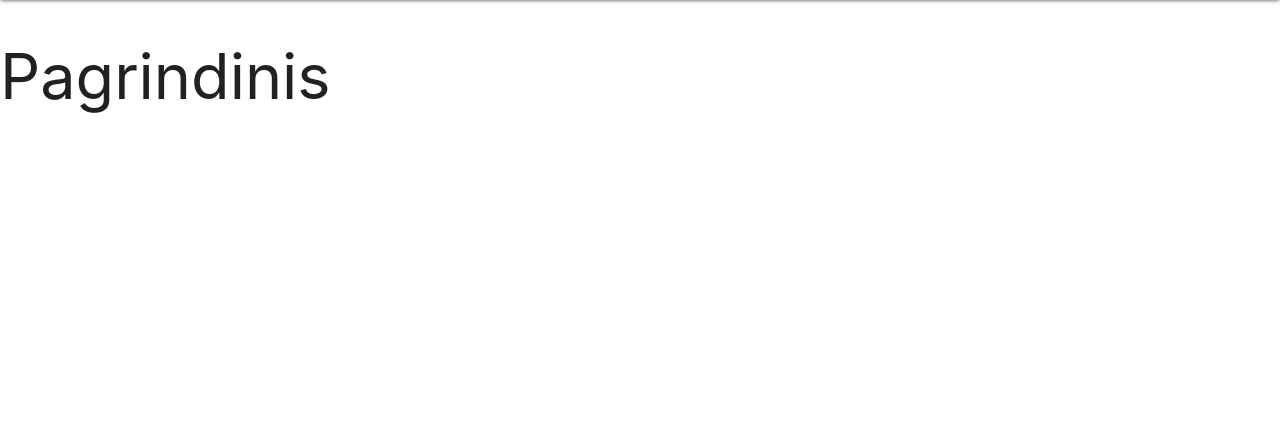
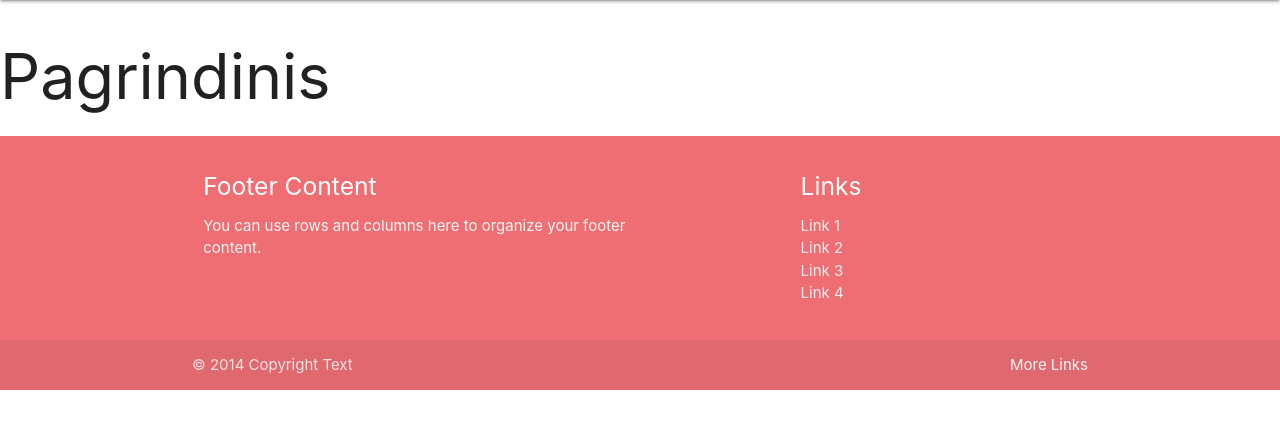
Before and after one commit to aina777/komanda, a PHP site: page / in a window 1280 px wide. Shown: the part 64-493 px from the top of the page. Run offline with PHP 8.4, Linux system fonts and the light colour scheme.

Commit message:
index sukurimas

```diff
--- /dev/null
+++ b/footer_1.php
@@ -0,0 +1,25 @@
+ <footer class="page-footer">
+          <div class="container">
+            <div class="row">
+              <div class="col l6 s12">
+                <h5 class="white-text">Footer Content</h5>
+                <p class="grey-text text-lighten-4">You can use rows and columns here to organize your footer content.</p>
+              </div>
+              <div class="col l4 offset-l2 s12">
+                <h5 class="white-text">Links</h5>
+                <ul>
+                  <li><a class="grey-text text-lighten-3" href="#!">Link 1</a></li>
+                  <li><a class="grey-text text-lighten-3" href="#!">Link 2</a></li>
+                  <li><a class="grey-text text-lighten-3" href="#!">Link 3</a></li>
+                  <li><a class="grey-text text-lighten-3" href="#!">Link 4</a></li>
+                </ul>
+              </div>
+            </div>
+          </div>
+          <div class="footer-copyright">
+            <div class="container">
+            © 2014 Copyright Text
+            <a class="grey-text text-lighten-4 right" href="#!">More Links</a>
+            </div>
+          </div>
+        </footer>
--- a/index.php
+++ b/index.php
@@ -15,8 +15,11 @@
 
 
 
+<?php include "footer_1.php"; ?>
 
 <?php include "footer.php"; ?>
 
+
+
 </body>
 </html>
```
